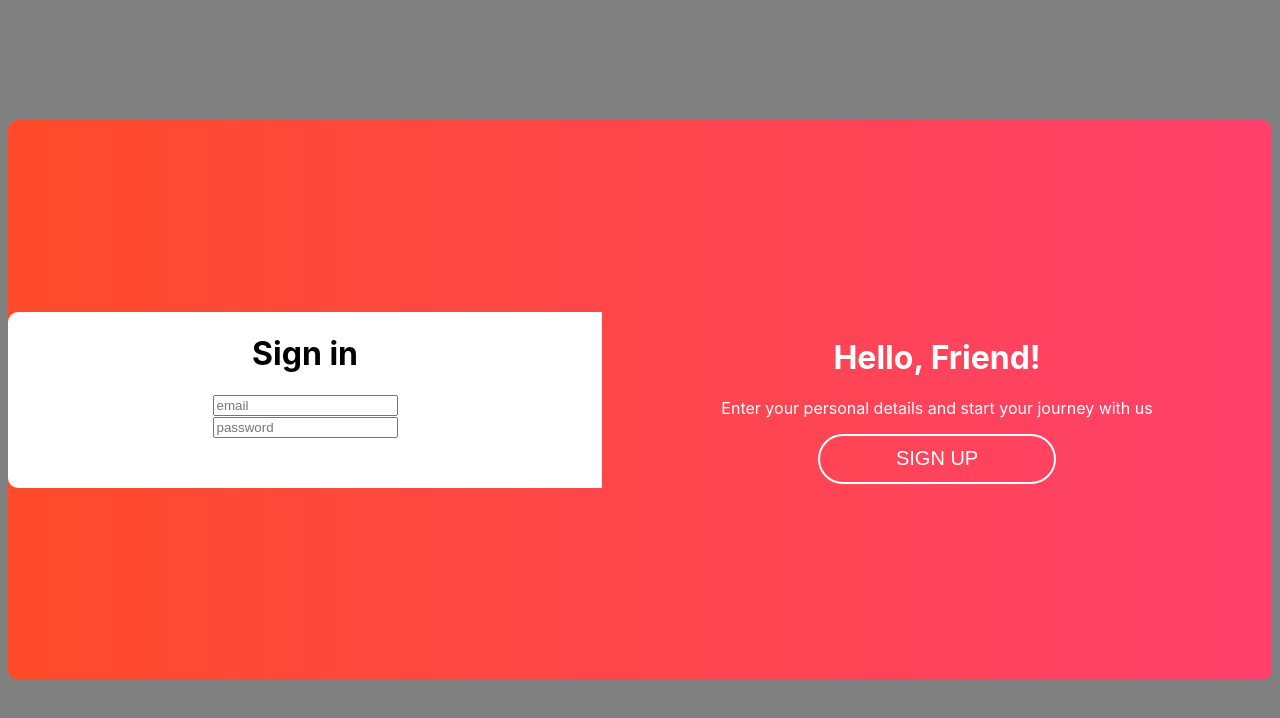
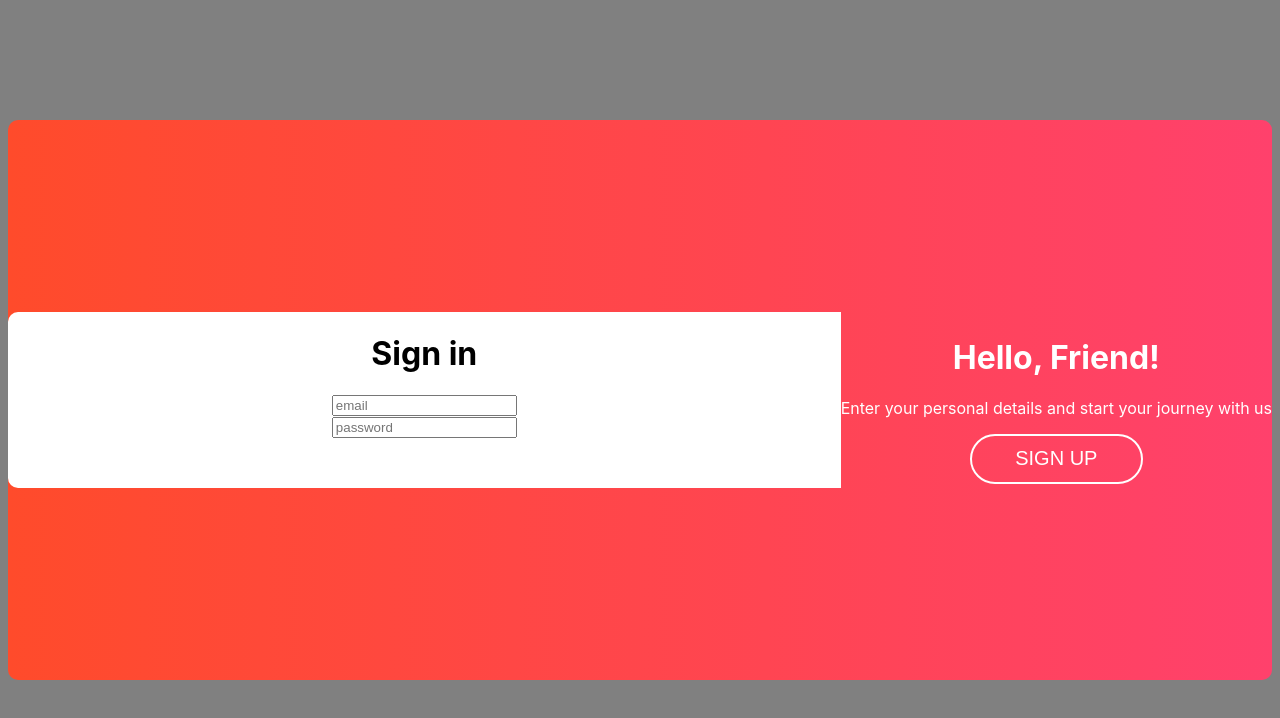
Before and after one commit to dcjones1/florin-pop-challenges, a React (Create React App) app: page / in a window 1280 px wide. Shown: the top 718 px of the page. Built offline with nearby package versions, Linux system fonts and the light colour scheme.

Commit message:
change from master

```diff
--- a/src/components/SignInForm.js
+++ b/src/components/SignInForm.js
@@ -21,7 +21,6 @@ const styles = {
     marginRight: '3%',
   },
   leftSideTop: {
-    // width: '100%',
     flex: 1,
     color: 'black',
     backgroundColor: 'white',
@@ -29,21 +28,21 @@ const styles = {
     borderTopLeftRadius: '10px',
     borderBottomLeftRadius: '10px',
   },
-  rightSide: {
-    flex: 1,
-    marginLeft: '3%',
-    marginRight: '3%',
-    // backgroundColor: 'white',
-  },
-  rightSideTop: {
-    width: '100%',
-    flex: 1,
-    color: 'black',
-    backgroundColor: 'white',
-    height: '100%',
-    borderTopLeftRadius: '10px',
-    borderBottomLeftRadius: '10px',
-  },
+  // rightSide: {
+  //   flex: 1,
+  //   marginLeft: '3%',
+  //   marginRight: '3%',
+  //   // backgroundColor: 'white',
+  // },
+  // rightSideTop: {
+  //   width: '100%',
+  //   flex: 1,
+  //   color: 'black',
+  //   backgroundColor: 'white',
+  //   height: '100%',
+  //   borderTopLeftRadius: '10px',
+  //   borderBottomLeftRadius: '10px',
+  // },
   button: {
     width: '40%',
     height: '50px',
@@ -69,6 +68,7 @@ class SignInForm extends Component {
     return (
       <div className={classes.slider}>
         {this.state.signIn ? (
+
           <React.Fragment>
             <div className={classes.leftSideTop}>
               <h1>Sign in</h1>
@@ -84,7 +84,9 @@ class SignInForm extends Component {
               <button className={classes.button}>SIGN UP</button>
             </div>
           </React.Fragment>
+
         ) : (
+
           <React.Fragment>
             <div className={classes.leftSide}>
               <h1>Welcome Back!</h1>
@@ -101,6 +103,7 @@ class SignInForm extends Component {
               <button className={classes.button}>SIGN IN</button>
             </div>
           </React.Fragment>
+
         )}
       </div>
     )
```
